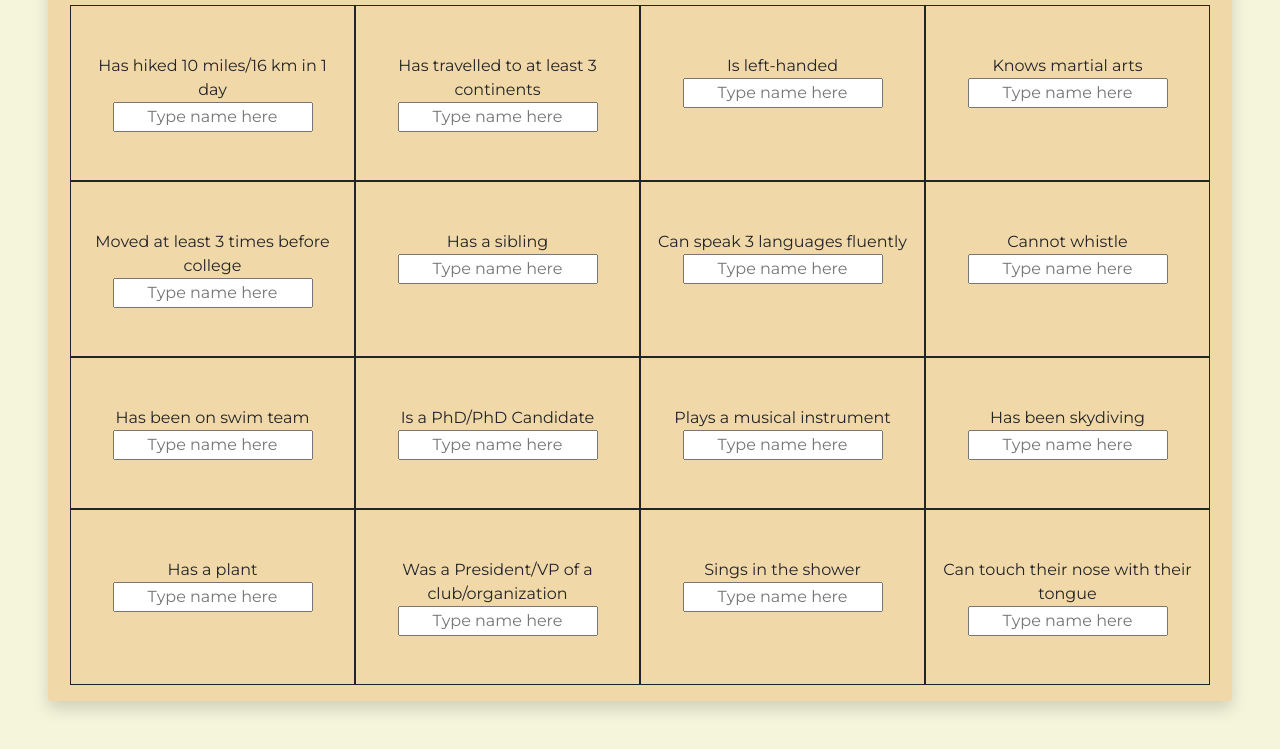
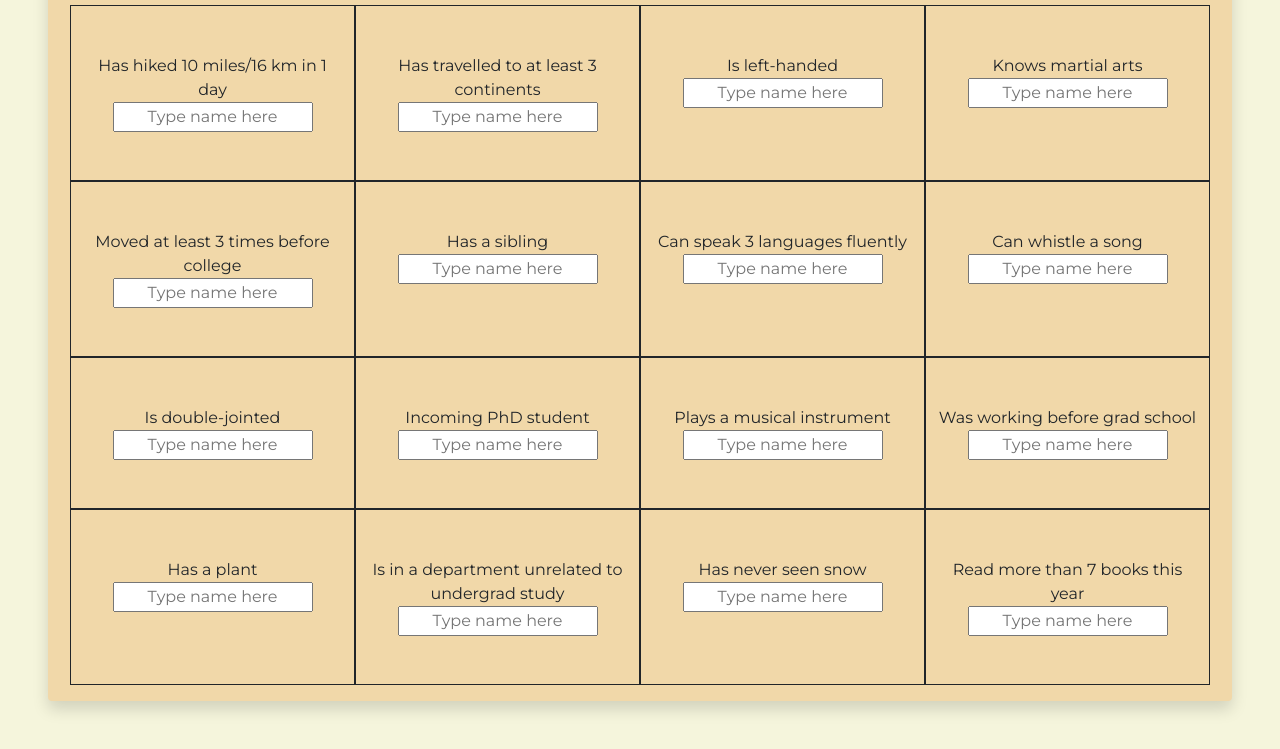
Before and after one commit to pwang19/bingoboard, a plain HTML site: page index.html in a window 1280 px wide. Shown: the part 219-968 px from the top of the page. Drawn offline with nearby package versions, Linux system fonts and the light colour scheme.

Commit message:
edited 4x4 grid

```diff
--- a/index.html
+++ b/index.html
@@ -17,7 +17,7 @@
         <h1 class="display-1 text-center">Human Bingo!</h1>
         <h2 class="text-center container">Walk around and talk to others, and write down the name of the
             person in the
-          box where the statement is true for them. Finish as many rows/columns as you can!
+            box where the statement is true for them. Finish as many rows/columns as you can!
         </h2>
         <section class="container">
             <div class="row text-center">
@@ -51,17 +51,17 @@
                     <br>
                     <input type="text" class="d-inline-block text-center input" placeholder="Type name here">
                 </div>
-                <div class="col-3 border border-dark py-5">Cannot whistle
+                <div class="col-3 border border-dark py-5">Can whistle a song
                     <br>
                     <input type="text" class="d-inline-block text-center input" placeholder="Type name here">
                 </div>
             </div>
             <div class="row text-center">
-                <div class="col-3 border border-dark py-5">Has been on swim team
+                <div class="col-3 border border-dark py-5">Is double-jointed
                     <br>
                     <input type="text" class="d-inline-block text-center input" placeholder="Type name here">
                 </div>
-                <div class="col-3 border border-dark py-5">Is a PhD/PhD Candidate
+                <div class="col-3 border border-dark py-5">Incoming PhD student
                     <br>
                     <input type="text" class="d-inline-block text-center input" placeholder="Type name here">
                 </div>
@@ -69,7 +69,7 @@
                     <br>
                     <input type="text" class="d-inline-block text-center input" placeholder="Type name here">
                 </div>
-                <div class="col-3 border border-dark py-5">Has been skydiving
+                <div class="col-3 border border-dark py-5">Was working before grad school
                     <br>
                     <input type="text" class="d-inline-block text-center input" placeholder="Type name here">
                 </div>
@@ -79,15 +79,15 @@
                     <br>
                     <input type="text" class="d-inline-block text-center input" placeholder="Type name here">
                 </div>
-                <div class="col-3 border border-dark py-5">Was a President/VP of a club/organization
+                <div class="col-3 border border-dark py-5">Is in a department unrelated to undergrad study
                     <br>
                     <input type="text" class="d-inline-block text-center input" placeholder="Type name here">
                 </div>
-                <div class="col-3 border border-dark py-5">Sings in the shower
+                <div class="col-3 border border-dark py-5">Has never seen snow
                     <br>
                     <input type="text" class="d-inline-block text-center input" placeholder="Type name here">
                 </div>
-                <div class="col-3 border border-dark py-5">Can touch their nose with their tongue
+                <div class="col-3 border border-dark py-5">Read more than 7 books this year
                     <br>
                     <input type="text" class="d-inline-block text-center input" placeholder="Type name here">
                 </div>
```
